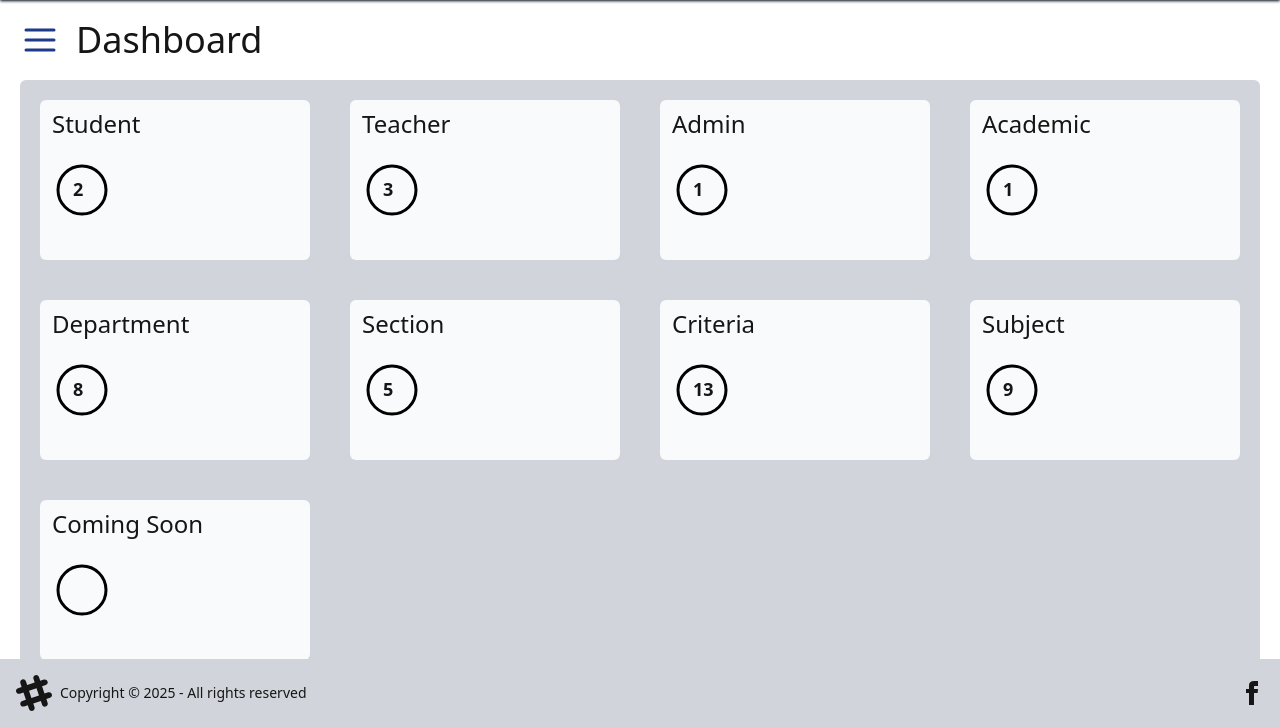
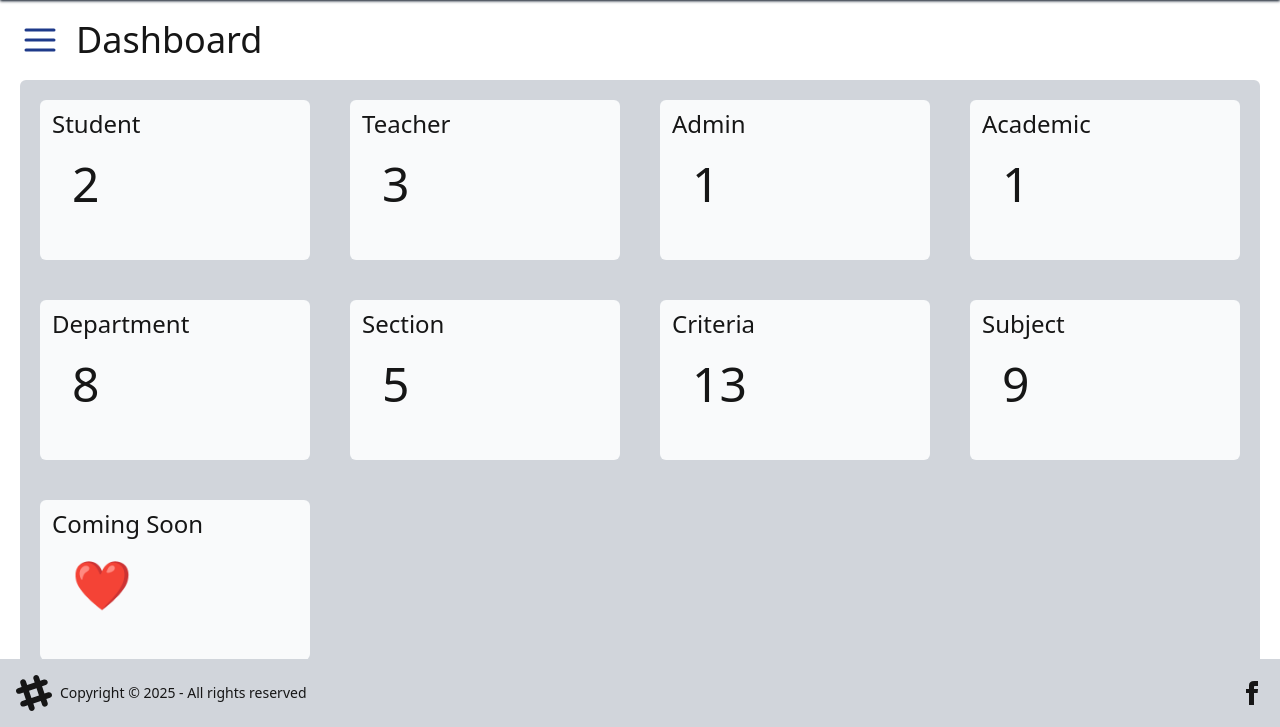
Before and after one commit to Hiiex09/jan_capstone, a PHP site: page /admin/admin_dashboard.php in a window 1280 px wide. Shown: the part 73-800 px from the top of the page. Run offline with PHP 8.4, Linux system fonts and the light colour scheme; a user stored in the database is signed in; data comes from the database, SQL or seed files in the repository; some libraries are stand-ins or nearby versions.

Commit message:
update many

```diff
--- a/admin/admin_dashboard.php
+++ b/admin/admin_dashboard.php
@@ -41,9 +41,7 @@ if ($schoolyear) {
     <div class="h-40 bg-base-200 flex justify-center items-center rounded-md p-1">
       <div class="h-40 w-full p-2">
         <h1 class="text-2xl">Student</h1>
-        <svg width="60" height="60" class="mt-5" viewBox="0 0 100 100" xmlns="http://www.w3.org/2000/svg" fill="currentColor">
-          <circle cx="50" cy="50" r="40" stroke="black" stroke-width="5" fill="none" />
-          <text x="35" y="60" font-size="30" font-weight="bold"> <?php
+        <h2 class="text-5xl text-start p-5"><?php
                                             $count = 0;
                                             $sql = "SELECT COUNT(*) AS total FROM `tblstudent`";
                                             $result = mysqli_query($conn, $sql);
@@ -52,16 +50,13 @@ if ($schoolyear) {
                                               $count = $row['total'];
                                             }
                                             echo $count;
-                                                                  ?></text>
-        </svg>
+                                            ?></h2>
       </div>
     </div>
     <div class="h-40 bg-base-200 flex justify-center items-center rounded-md p-1">
       <div class="h-40 w-full p-2">
         <h1 class="text-2xl">Teacher</h1>
-        <svg width="60" height="60" class="mt-5" viewBox="0 0 100 100" xmlns="http://www.w3.org/2000/svg" fill="currentColor">
-          <circle cx="50" cy="50" r="40" stroke="black" stroke-width="5" fill="none" />
-          <text x="35" y="60" font-size="30" font-weight="bold"> <?php
+        <h2 class="text-5xl text-start p-5"><?php
                                             $count = 0;
                                             $sql = "SELECT COUNT(*) AS total FROM `tblteacher`";
                                             $result = mysqli_query($conn, $sql);
@@ -70,16 +65,13 @@ if ($schoolyear) {
                                               $count = $row['total'];
                                             }
                                             echo $count;
-                                                                  ?></text>
-        </svg>
+                                            ?></h2>
       </div>
     </div>
     <div class="h-40 bg-base-200 flex justify-center items-center rounded-md p-1">
       <div class="h-40 w-full p-2">
         <h1 class="text-2xl">Admin</h1>
-        <svg width="60" height="60" class="mt-5" viewBox="0 0 100 100" xmlns="http://www.w3.org/2000/svg" fill="currentColor">
-          <circle cx="50" cy="50" r="40" stroke="black" stroke-width="5" fill="none" />
-          <text x="35" y="60" font-size="30" font-weight="bold"> <?php
+        <h2 class="text-5xl text-start p-5"><?php
                                             $count = 0;
                                             $sql = "SELECT COUNT(*) AS total FROM `admin`";
                                             $result = mysqli_query($conn, $sql);
@@ -88,16 +80,13 @@ if ($schoolyear) {
                                               $count = $row['total'];
                                             }
                                             echo $count;
-                                                                  ?></text>
-        </svg>
+                                            ?></h2>
       </div>
     </div>
     <div class="h-40 bg-base-200 flex justify-center items-center rounded-md p-1">
       <div class="h-40 w-full p-2">
         <h1 class="text-2xl">Academic</h1>
-        <svg width="60" height="60" class="mt-5" viewBox="0 0 100 100" xmlns="http://www.w3.org/2000/svg" fill="currentColor">
-          <circle cx="50" cy="50" r="40" stroke="black" stroke-width="5" fill="none" />
-          <text x="35" y="60" font-size="30" font-weight="bold"> <?php
+        <h2 class="text-5xl text-start p-5"><?php
                                             $count = 0;
                                             $sql = "SELECT COUNT(*) AS total FROM `tblschoolyear`";
                                             $result = mysqli_query($conn, $sql);
@@ -106,16 +95,13 @@ if ($schoolyear) {
                                               $count = $row['total'];
                                             }
                                             echo $count;
-                                                                  ?></text>
-        </svg>
+                                            ?></h2>
       </div>
     </div>
     <div class="h-40 bg-base-200 flex justify-center items-center rounded-md p-1">
       <div class="h-40 w-full p-2">
         <h1 class="text-2xl">Department</h1>
-        <svg width="60" height="60" class="mt-5" viewBox="0 0 100 100" xmlns="http://www.w3.org/2000/svg" fill="currentColor">
-          <circle cx="50" cy="50" r="40" stroke="black" stroke-width="5" fill="none" />
-          <text x="35" y="60" font-size="30" font-weight="bold"> <?php
+        <h2 class="text-5xl text-start p-5"><?php
                                             $count = 0;
                                             $sql = "SELECT COUNT(*) AS total FROM `tbldepartment`";
                                             $result = mysqli_query($conn, $sql);
@@ -124,16 +110,13 @@ if ($schoolyear) {
                                               $count = $row['total'];
                                             }
                                             echo $count;
-                                                                  ?></text>
-        </svg>
+                                            ?></h2>
       </div>
     </div>
     <div class="h-40 bg-base-200 flex justify-center items-center rounded-md p-1">
       <div class="h-40 w-full p-2">
         <h1 class="text-2xl">Section</h1>
-        <svg width="60" height="60" class="mt-5" viewBox="0 0 100 100" xmlns="http://www.w3.org/2000/svg" fill="currentColor">
-          <circle cx="50" cy="50" r="40" stroke="black" stroke-width="5" fill="none" />
-          <text x="35" y="60" font-size="30" font-weight="bold"> <?php
+        <h2 class="text-5xl text-start p-5"><?php
                                             $count = 0;
                                             $sql = "SELECT COUNT(*) AS total FROM `tblsection`";
                                             $result = mysqli_query($conn, $sql);
@@ -142,16 +125,13 @@ if ($schoolyear) {
                                               $count = $row['total'];
                                             }
                                             echo $count;
-                                                                  ?></text>
-        </svg>
+                                            ?></h2>
       </div>
     </div>
     <div class="h-40 bg-base-200 flex justify-center items-center rounded-md p-1">
       <div class="h-40 w-full p-2">
         <h1 class="text-2xl">Criteria</h1>
-        <svg width="60" height="60" class="mt-5" viewBox="0 0 100 100" xmlns="http://www.w3.org/2000/svg" fill="currentColor">
-          <circle cx="50" cy="50" r="40" stroke="black" stroke-width="5" fill="none" />
-          <text x="35" y="60" font-size="30" font-weight="bold"> <?php
+        <h2 class="text-5xl text-start p-5"><?php
                                             $count = 0;
                                             $sql = "SELECT COUNT(*) AS total FROM `tblcriteria`";
                                             $result = mysqli_query($conn, $sql);
@@ -160,16 +140,13 @@ if ($schoolyear) {
                                               $count = $row['total'];
                                             }
                                             echo $count;
-                                                                  ?></text>
-        </svg>
+                                            ?></h2>
       </div>
     </div>
     <div class="h-40 bg-base-200 flex justify-center items-center rounded-md p-1">
       <div class="h-40 w-full p-2">
         <h1 class="text-2xl">Subject</h1>
-        <svg width="60" height="60" class="mt-5" viewBox="0 0 100 100" xmlns="http://www.w3.org/2000/svg" fill="currentColor">
-          <circle cx="50" cy="50" r="40" stroke="black" stroke-width="5" fill="none" />
-          <text x="35" y="60" font-size="30" font-weight="bold"> <?php
+        <h2 class="text-5xl text-start p-5"><?php
                                             $count = 0;
                                             $sql = "SELECT COUNT(*) AS total FROM `tblsubject`";
                                             $result = mysqli_query($conn, $sql);
@@ -178,37 +155,18 @@ if ($schoolyear) {
                                               $count = $row['total'];
                                             }
                                             echo $count;
-                                                                  ?></text>
-        </svg>
+                                            ?></h2>
       </div>
     </div>
     <div class="h-40 bg-base-200 flex justify-center items-center rounded-md p-1">
       <div class="h-40 w-full p-2">
         <h1 class="text-2xl">Coming Soon</h1>
-        <svg width="60" height="60" class="mt-5" viewBox="0 0 100 100" xmlns="http://www.w3.org/2000/svg" fill="currentColor">
-          <circle cx="50" cy="50" r="40" stroke="black" stroke-width="5" fill="none" />
-          <text x="35" y="60" font-size="30" font-weight="bold"></text>
-        </svg>
+        <h2 class="text-5xl text-start p-5">❤</h2>
       </div>
     </div>
   </section>
 
 
-
-  <script src=" https://cdn.tailwindcss.com">
-  </script>
-  <script>
-    const track = document.querySelector(".carousel-track");
-    const items = document.querySelectorAll(".carousel-item");
-    let index = 0;
-
-    function autoSlide() {
-      index = (index + 1) % items.length;
-      track.style.transform = `translateX(-${index * 100}%)`;
-    }
-
-    setInterval(autoSlide, 3000); // Slide every 3 seconds
-  </script>
 </body>
 
 </html>
--- a/admin/header.php
+++ b/admin/header.php
@@ -20,7 +20,7 @@ include('../database/models/dbconnect.php');
     <div class="flex-none mt-1">
       <div class="dropdown dropdown-end">
         <!-- Dropdown Trigger -->
-        <label tabindex="0" role="button" class="btn btn-ghost btn-circle avatar">
+        <label tabindex="0" role="button" class="btn btn-ghost btn-circle avatar hover:border-3 hover:border-white">
           <div class="w-20 rounded-full">
             <img alt="profile-image" src="../<?= htmlspecialchars($_SESSION['image']) ?>" />
           </div>
@@ -59,7 +59,7 @@ include('../database/models/dbconnect.php');
                   id="theme-toggle"
                   class="toggle theme-controller bg-base-content col-span-2 col-start-1 row-start-1 mt-1" />
               </div>
-              <span class="badge badge-primary text-xs">New</span>
+              <span class="badge badge-primary text-xs animate-bounce">New</span>
             </div>
           </li>
           <li>
--- a/admin/manage_admin.php
+++ b/admin/manage_admin.php
@@ -230,7 +230,7 @@ if ($_SERVER["REQUEST_METHOD"] == "POST") {
         include('../database/models/dbconnect.php');
 
         // Set number of records per page
-        $records_per_page = 5;
+        $records_per_page = 3;
 
         // Get the current page number from the query string, default to 1
         $page = isset($_GET['page']) ? (int)$_GET['page'] : 1;
```
Also changed, not shown: upload/pics/67a34bf5e9517.png (added), upload/pics/67a40d2f341c2.png (added), upload/pics/67a40d6ad7dd6.png (added). Lines whose indentation alone changed are shown as unchanged.
